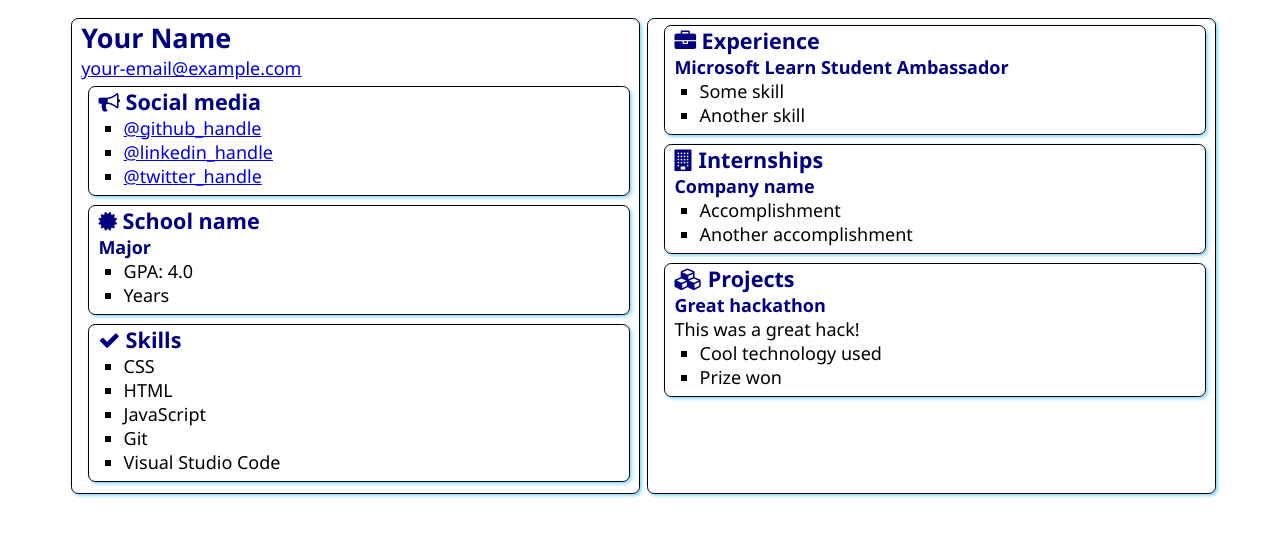
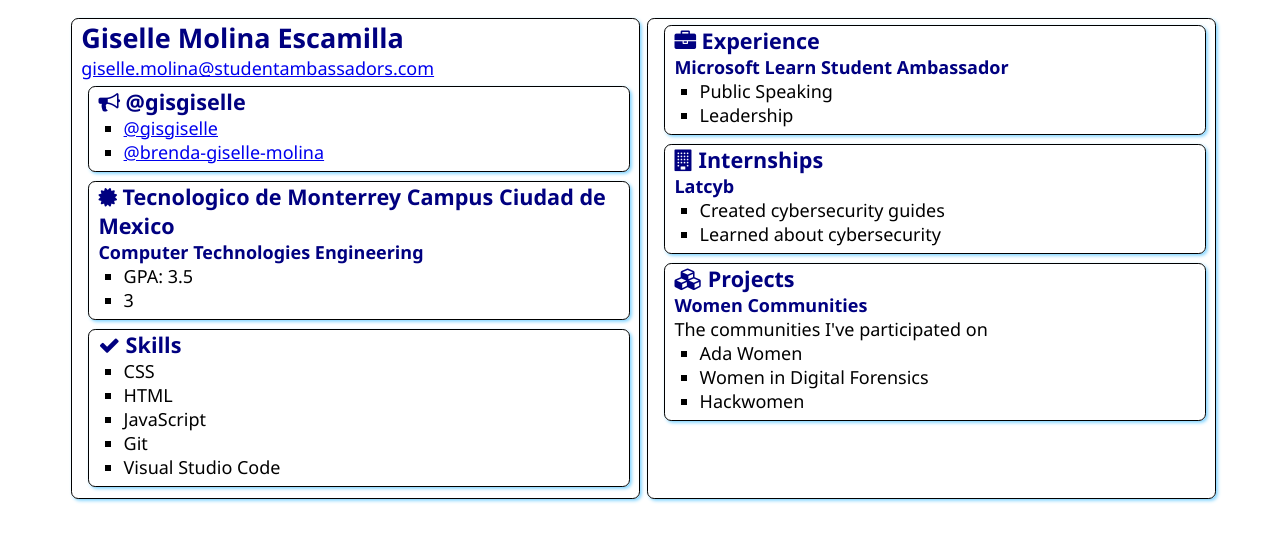
Before and after one commit to gisgiselle/SATechnicalOnboarding, a plain HTML site: page src/index.html in a window 1280 px wide. Drawn offline with Linux system fonts and the light colour scheme.

Commit message:
Update index.html

```diff
--- a/src/index.html
+++ b/src/index.html
@@ -12,18 +12,17 @@
 <body>
     <main>
         <article class="box">
-            <h1>Your Name</h1>
-            <div><a href="mailto:your.email@example.com">your-email@example.com</a></div>
+            <h1>Giselle Molina Escamilla</h1>
+            <div><a href="mailto:your.email@example.com">giselle.molina@studentambassadors.com</a></div>
 
             <section class="box">
                 <h2>
                     <i class="fa fa-bullhorn" aria-hidden="true"></i>
-                    Social media
+                    @gisgiselle
                 </h2>
                 <ul>
-                    <li><a href="https://github.com/<handle>">@github_handle</a></li>
-                    <li><a href="https://linkedin.com/in/<handle>">@linkedin_handle</a></li>
-                    <li><a href="https://twitter.com/<handle>">@twitter_handle</a></li>
+                    <li><a href="https://github.com/<handle>">@gisgiselle</a></li>
+                    <li><a href="https://linkedin.com/in/<handle>">@brenda-giselle-molina</a></li>
                 </ul>
             </section>
 
@@ -31,12 +30,12 @@
                 <div class="education">
                     <h2>
                         <i class="fa fa-certificate" aria-hidden="true"></i>
-                        School name
+                        Tecnologico de Monterrey Campus Ciudad de Mexico
                     </h2>
-                    <h3>Major</h3>
+                    <h3>Computer Technologies Engineering</h3>
                     <ul>
-                        <li>GPA: 4.0</li>
-                        <li>Years</li>
+                        <li>GPA: 3.5</li>
+                        <li>3</li>
                     </ul>
                 </div>
             </section>
@@ -63,8 +62,8 @@
                 </h2>
                 <h3>Microsoft Learn Student Ambassador</h3>
                 <ul>
-                    <li>Some skill</li>
-                    <li>Another skill</li>
+                    <li>Public Speaking</li>
+                    <li>Leadership</li>
                 </ul>
             </section>
             <section class="box">
@@ -73,10 +72,10 @@
                     Internships
                 </h2>
 
-                <h3>Company name</h3>
+                <h3>Latcyb</h3>
                 <ul>
-                    <li>Accomplishment</li>
-                    <li>Another accomplishment</li>
+                    <li>Created cybersecurity guides</li>
+                    <li>Learned about cybersecurity</li>
                 </ul>
             </section>
             <section class="box">
@@ -85,11 +84,12 @@
                     Projects
                 </h2>
 
-                <h3>Great hackathon</h3>
-                <div>This was a great hack!</div>
+                <h3>Women Communities</h3>
+                <div>The communities I've participated on</div>
                 <ul>
-                    <li>Cool technology used</li>
-                    <li>Prize won</li>
+                    <li>Ada Women</li>
+                    <li>Women in Digital Forensics</li>
+                    <li>Hackwomen</li>
                 </ul>
             </section>
         </article>
```
